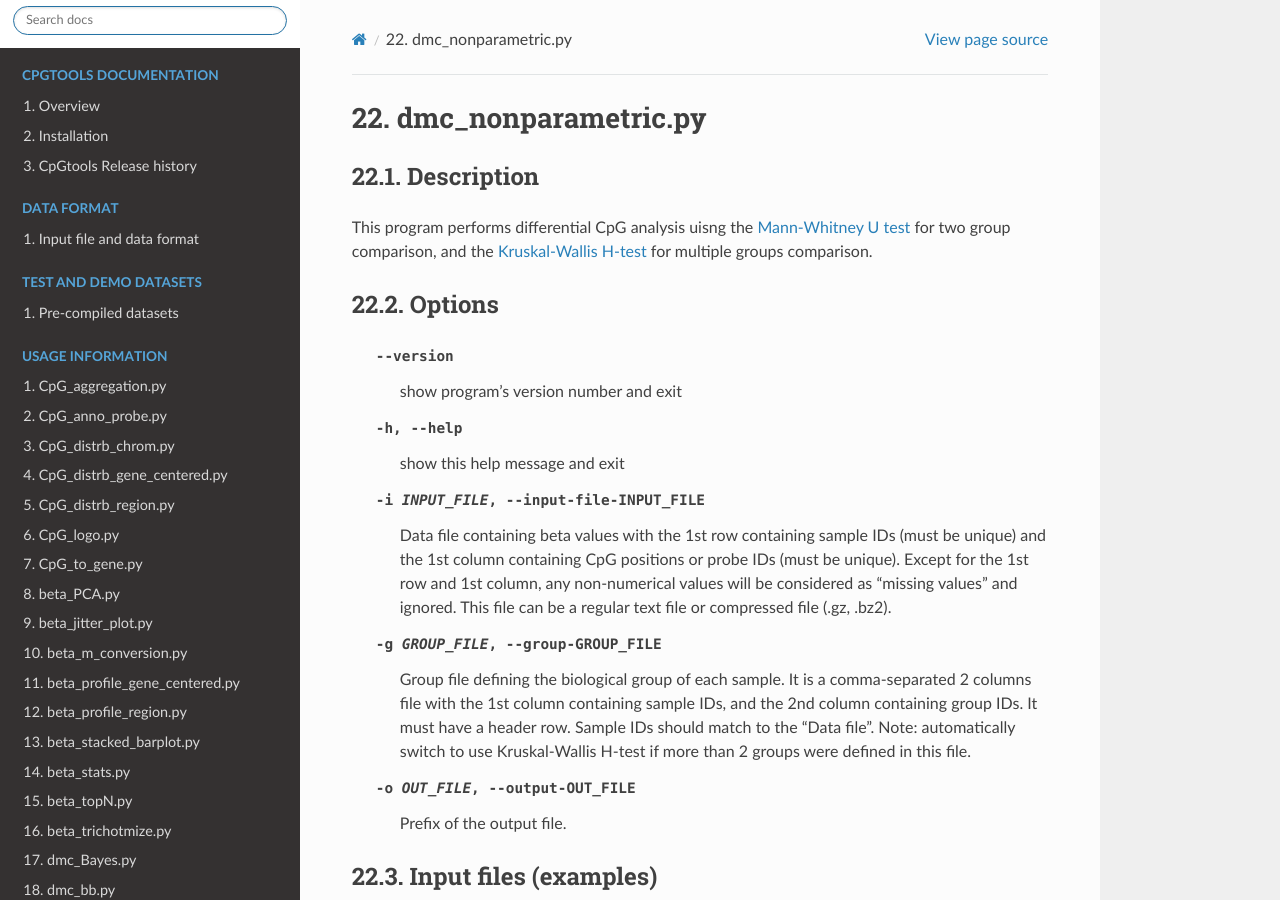
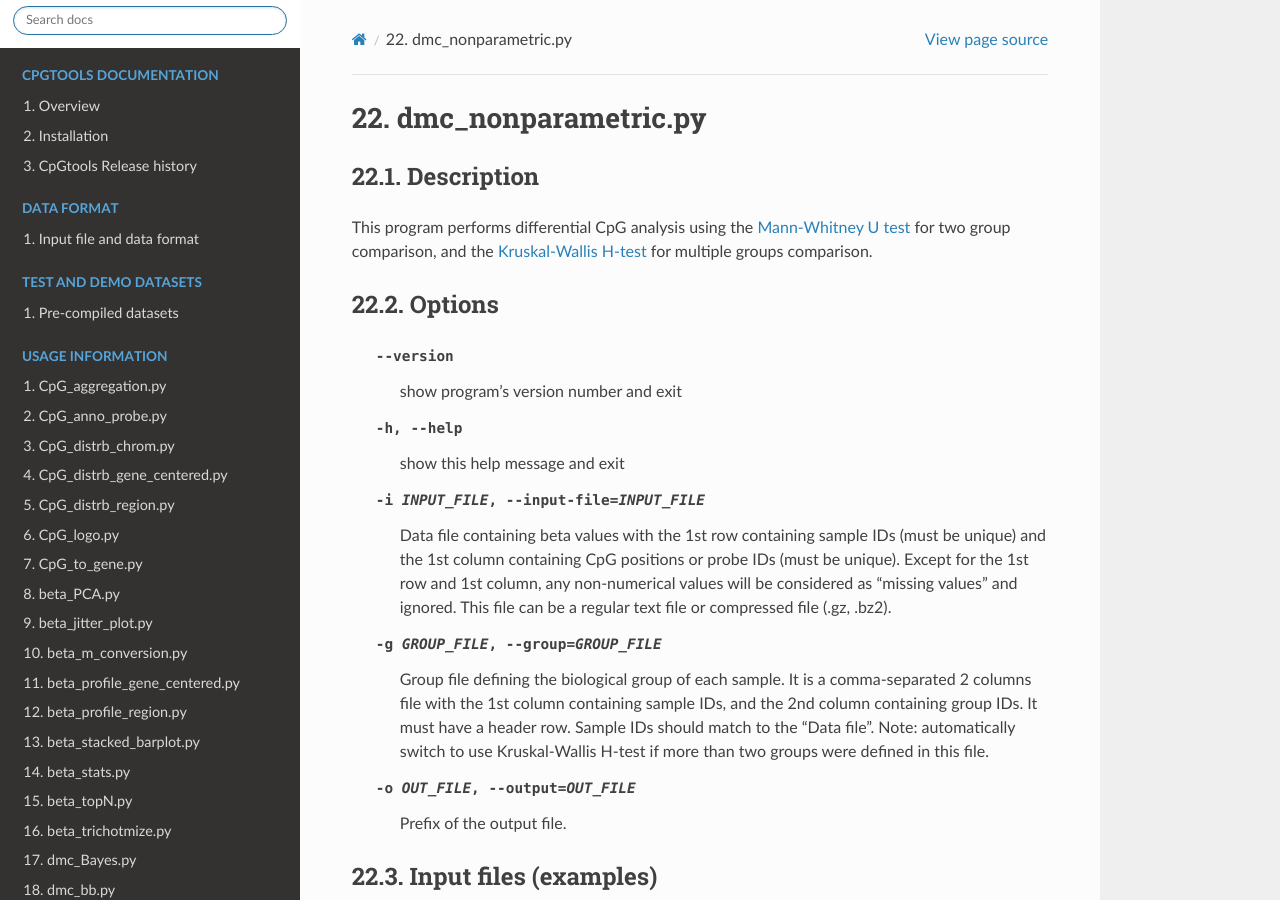
Before and after one commit to liguowang/cpgtools, a Sphinx documentation site: the page built from docs/source/demo/dmc_nonparametric.rst, in a window 1280 px wide and 1357 px high. Shown: the top 900 px of the window. Built offline with Sphinx 7.4.7 and the Read the Docs theme 2.0.0, drawn with Linux system fonts in a browser that asks for light colours.

Commit message:
Update dmc_nonparametric.rst

```diff
--- a/docs/source/demo/dmc_nonparametric.rst
+++ b/docs/source/demo/dmc_nonparametric.rst
@@ -3,7 +3,7 @@ dmc_nonparametric.py
 
 Description
 -----------
-This program performs differential CpG analysis uisng the  `Mann-Whitney U test <https://docs.scipy.org/doc/scipy/reference/generated/scipy.stats.mannwhitneyu.html>`_
+This program performs differential CpG analysis using the  `Mann-Whitney U test <https://docs.scipy.org/doc/scipy/reference/generated/scipy.stats.mannwhitneyu.html>`_
 for two group comparison, and the `Kruskal-Wallis H-test <https://en.wikipedia.org/wiki/Kruskal%E2%80%93Wallis_one-way_analysis_of_variance>`_
 for multiple groups comparison.
 
@@ -12,7 +12,7 @@ Options
 
   --version             show program's version number and exit
   -h, --help            show this help message and exit
-  -i INPUT_FILE, --input-file-INPUT_FILE
+  -i INPUT_FILE, --input-file=INPUT_FILE
                         Data file containing beta values with the 1st row
                         containing sample IDs (must be unique) and the 1st
                         column containing CpG positions or probe IDs (must be
@@ -20,15 +20,15 @@ Options
                         non-numerical values will be considered as "missing
                         values" and ignored. This file can be a regular text
                         file or compressed file (.gz, .bz2).
-  -g GROUP_FILE, --group-GROUP_FILE
+  -g GROUP_FILE, --group=GROUP_FILE
                         Group file defining the biological group of each
                         sample. It is a comma-separated 2 columns file with
                         the 1st column containing sample IDs, and the 2nd
                         column containing group IDs. It must have a header
                         row. Sample IDs should match to the "Data file". Note:
                         automatically switch to use  Kruskal-Wallis H-test if
-                        more than 2 groups were defined in this file.
-  -o OUT_FILE, --output-OUT_FILE
+                        more than two groups were defined in this file.
+  -o OUT_FILE, --output=OUT_FILE
                         Prefix of the output file.
 
 
```
